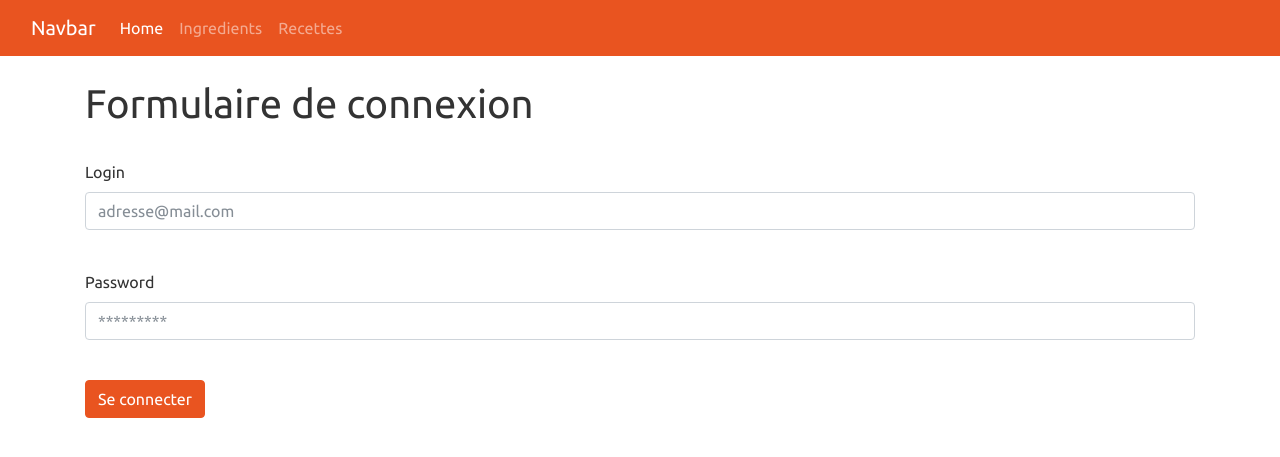
After one commit to Jeynova/project_symfony, a Symfony app: template templates/pages/security/login.html.twig in a window 1280 px wide. The commit adds this page. Shown: the top 457 px of the page. Run offline with Twig, Linux system fonts and the light colour scheme; the template is opened without the code that fills it, so the values that code supplies are empty; some libraries are stand-ins or nearby versions.

Commit message:
Login Logout Security - JEN - 28102022

```diff
--- /dev/null
+++ b/templates/pages/security/login.html.twig
@@ -0,0 +1,27 @@
+{% extends 'base.html.twig' %}
+
+{% block title %}Login{% endblock %}
+
+{% block body %}
+    <div class="container">
+        {% if error %}
+            <div class="alert alert-dismissible alert-danger">
+                <strong>Erreur lors de la connexion ! </strong> <span class="alert-link">{{ error.messageKey|trans(error.messageData, 'security') }}</span>
+            </div>
+        {% endif %}
+
+        <h1 class="mt-4">Formulaire de connexion</h1>
+        <form action="{{ path('security.login') }}" method="post">
+            <div class="form-group">
+                <div class="form-group">
+                    <label for="username" class="form-label mt-4">Login</label>
+                    <input type="email" name="_username" class="form-control" id="username" aria-describedby="emailHelp" placeholder="adresse@mail.com">
+                </div>
+                <div class="form-group">
+                    <label for="password" class="form-label mt-4">Password</label>
+                    <input type="password" name="_password" class="form-control" id="password" placeholder="*********">
+                </div>
+                <button type="submit" class="btn btn-primary mt-4">Se connecter</button>
+        </form>
+    </div>
+{% endblock %}
```
Also changed, not shown: config/services.yaml (+14 -0 lines), src/Controller/SecurityController.php (added, +39 -0 lines), src/DataFixtures/AppFixtures.php (+1 -6 lines), src/EntityListener/UserListener.php (added, +30 -0 lines), 1 other file.
